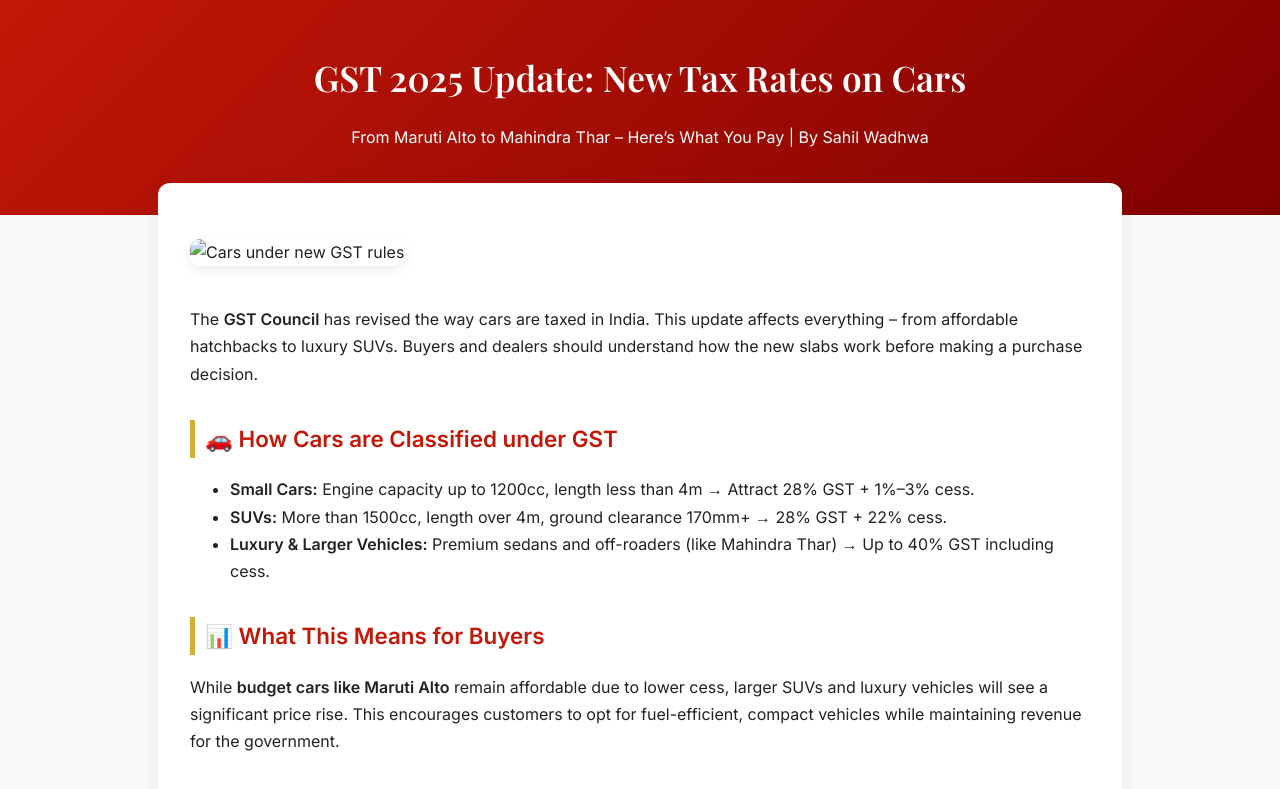
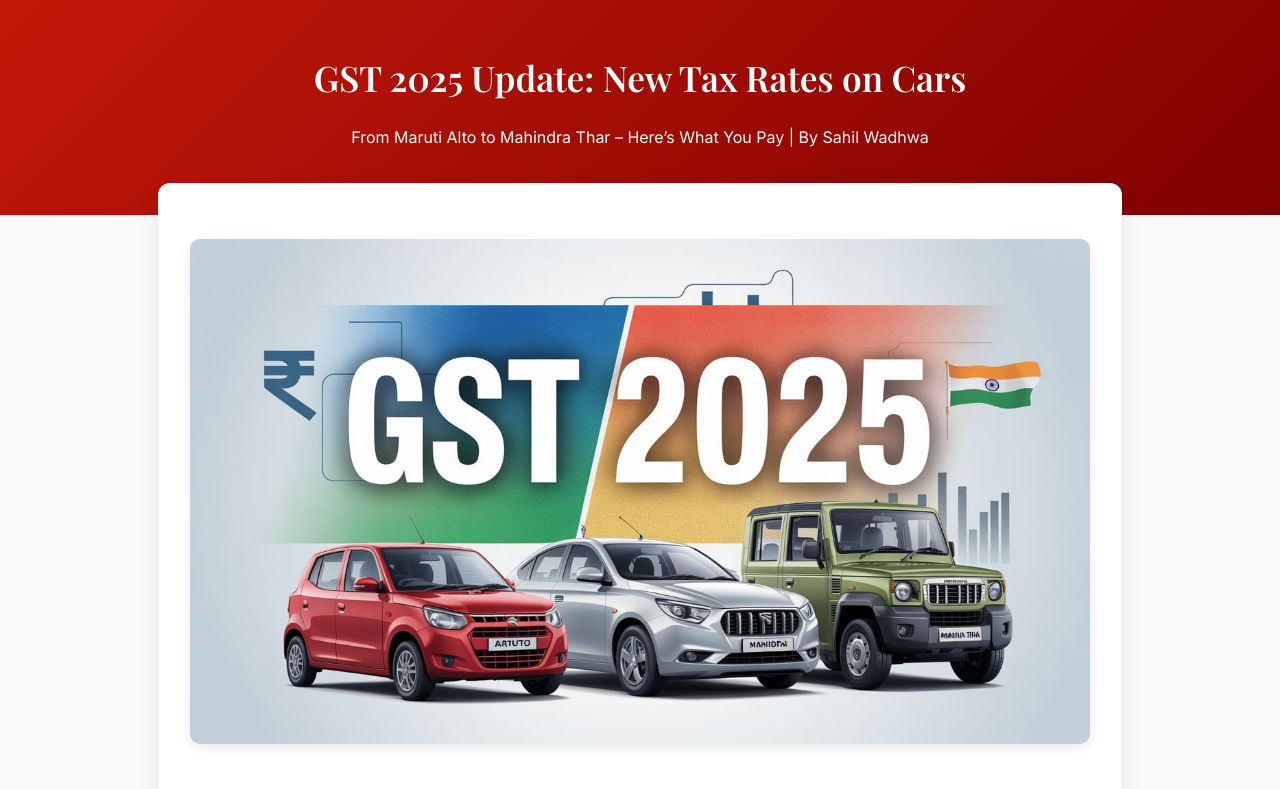
Before and after one commit to FinSahilwadhwa/Sahil-blogs, a plain HTML site: page blog1.0.html in a window 1280 px wide. Shown: the top 789 px of the page. Drawn offline with nearby package versions, Linux system fonts and the light colour scheme.

Commit message:
Update blog1.0.html

```diff
--- a/blog1.0.html
+++ b/blog1.0.html
@@ -26,7 +26,7 @@
   </header>
 
   <main>
-    <img src="images/cars-gst.jpg" alt="Cars under new GST rules">
+    <img src="WhatsApp Image 2025-09-08 at 2.28.27 PM.jpeg" alt="Cars under new GST rules">
 
     <p>The <b>GST Council</b> has revised the way cars are taxed in India. This update affects everything – from affordable hatchbacks to luxury SUVs. Buyers and dealers should understand how the new slabs work before making a purchase decision.</p>
 
```
